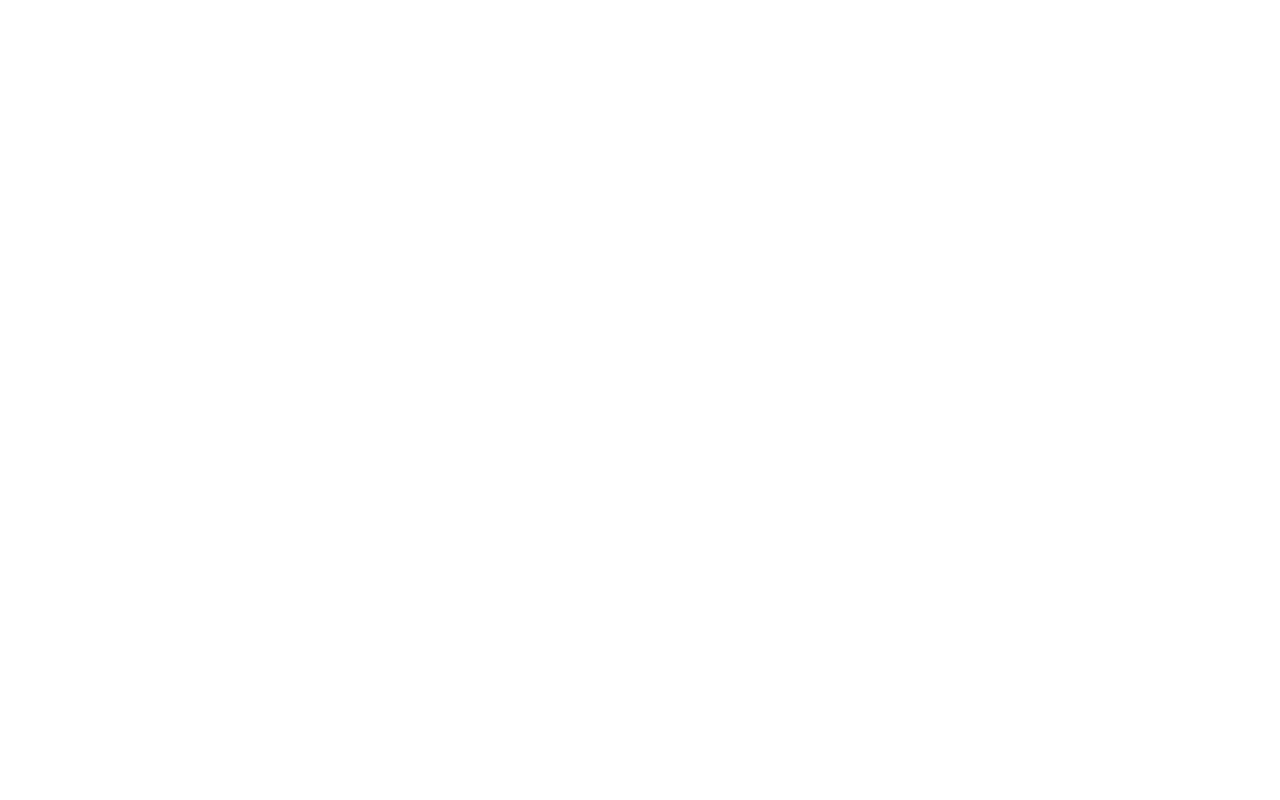
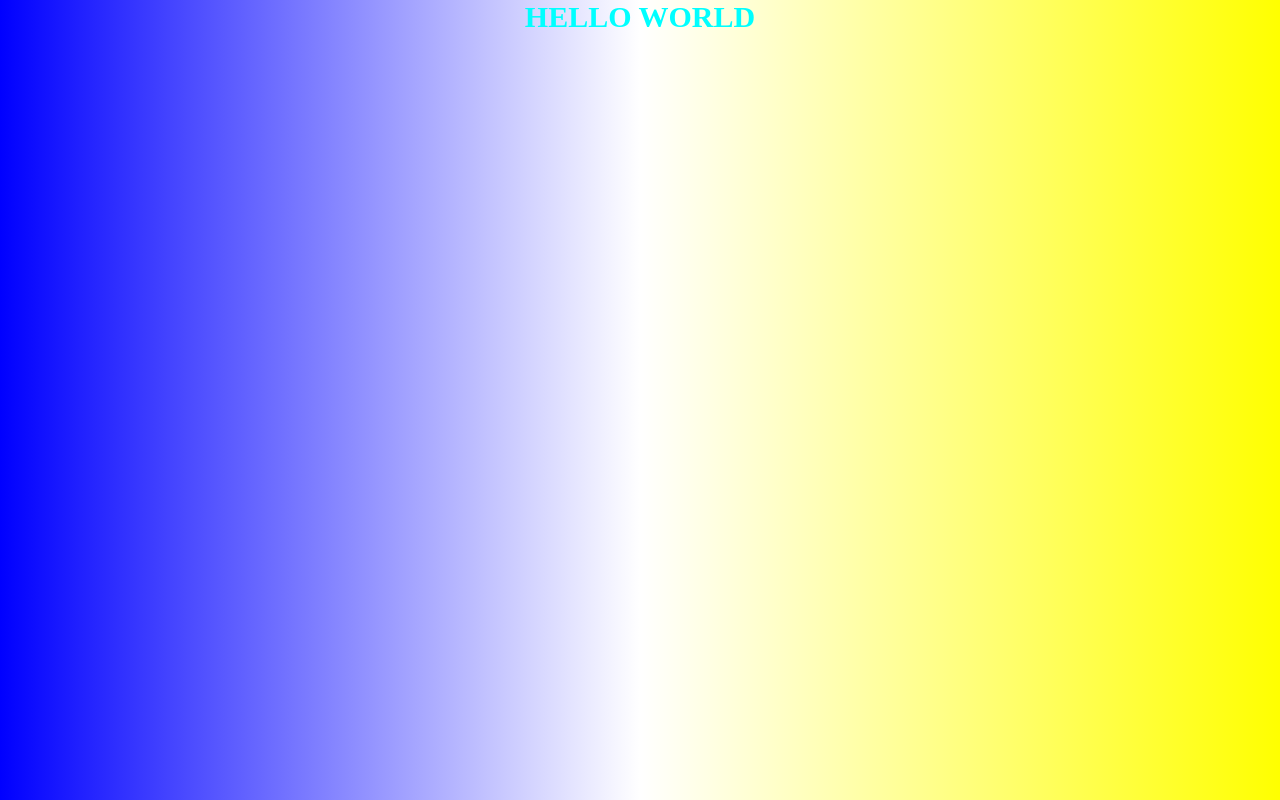
Before and after one commit to Vinsent2003/vueCinema, a plain HTML site: page index.html in a window 1280 px wide. Drawn offline with Linux system fonts and the light colour scheme.

Commit message:
css file

```diff
--- a/index.html
+++ b/index.html
@@ -8,6 +8,6 @@
     <title>Document</title>
 </head>
 <body>
-
+    <h1>hello world</h1>
 </body>
 </html>
--- a/style/style.css
+++ b/style/style.css
@@ -0,0 +1,14 @@
+*{
+    padding: 0;
+    margin: 0;
+    box-sizing: border-box;
+}
+body{
+    background: linear-gradient(90deg,blue,white,yellow);
+}
+h1{
+    color: aqua;
+    text-align: center;
+    text-transform: uppercase;
+    font-size: 30px;
+}
```
